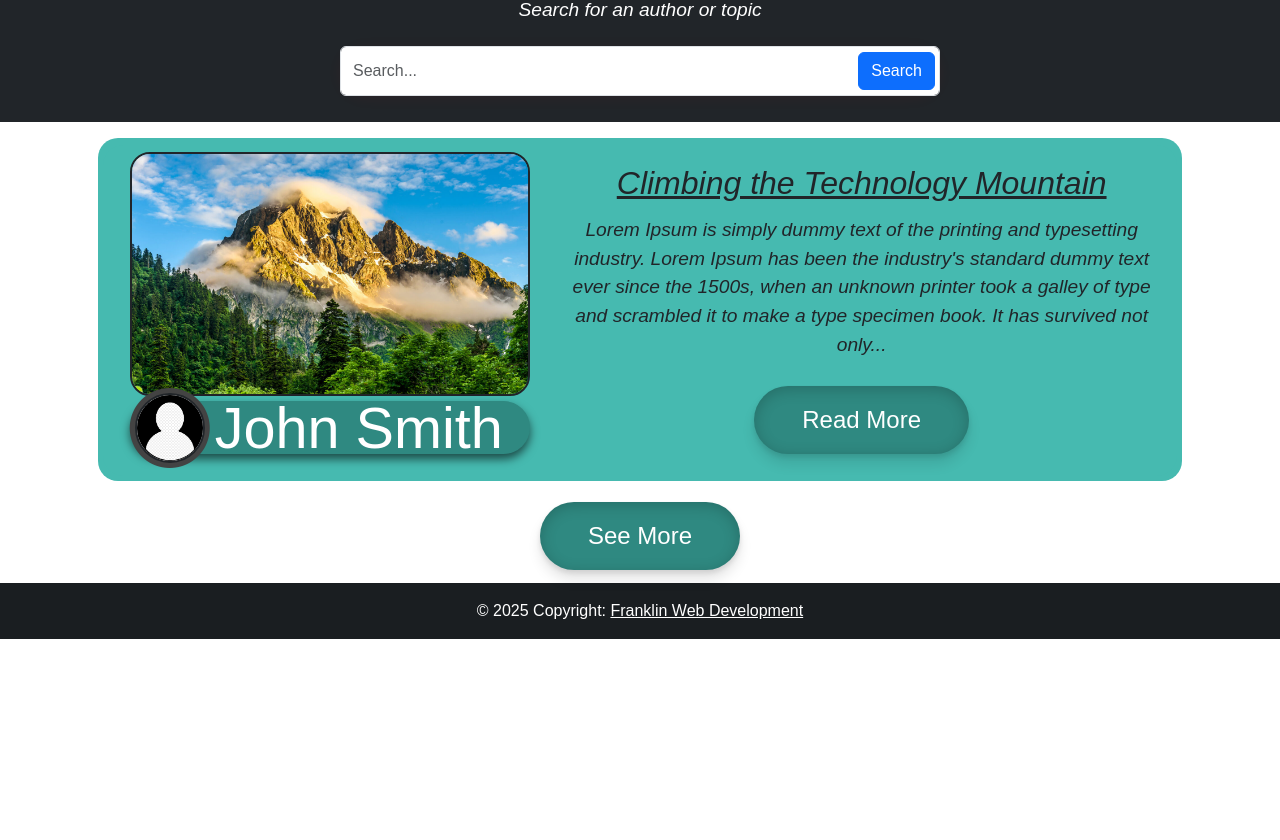
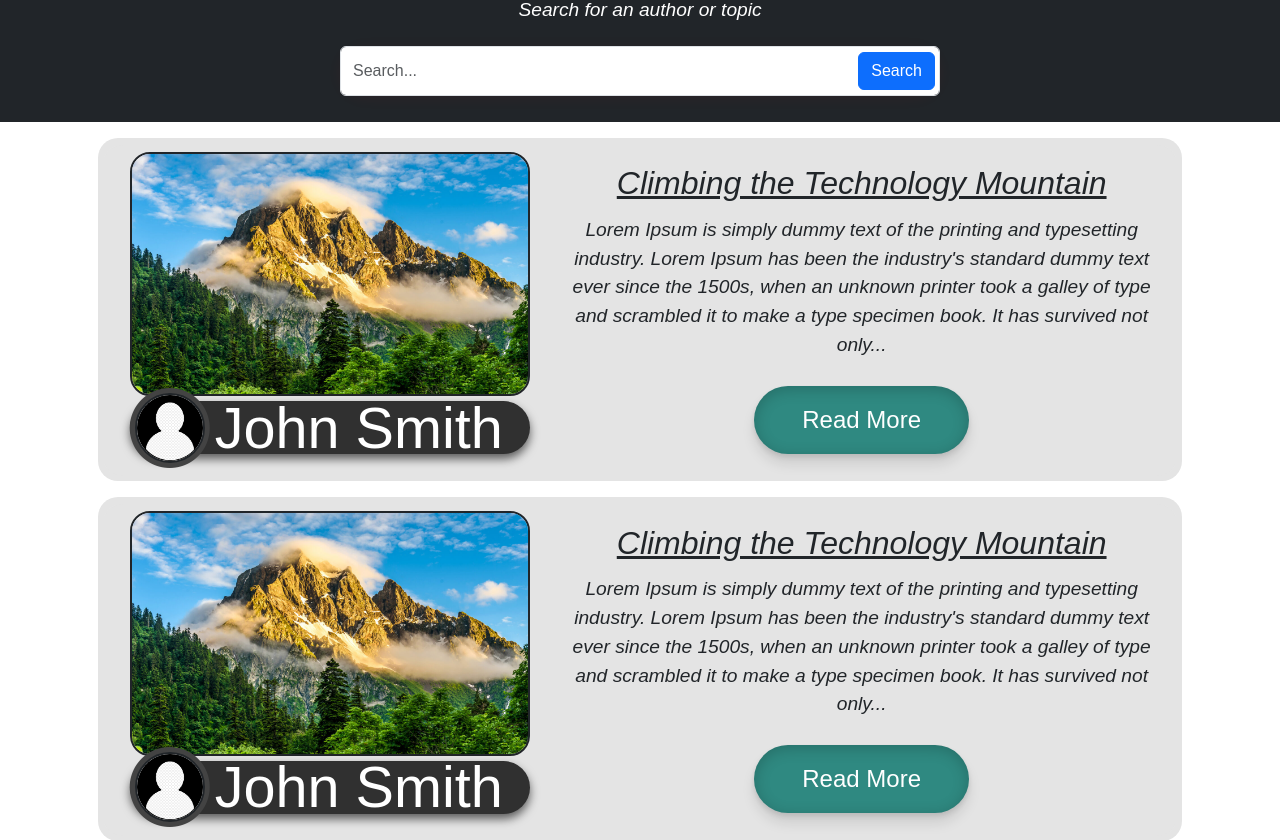
Before and after one commit to jacobbria/webdevelopment_blog_frontend, a Vue app: page / in a window 1280 px wide. Shown: the part 780-1620 px from the top of the page. Before the commit the page ends 1419 px from the top, so only its background shows below. Built offline with nearby package versions, Linux system fonts and the light colour scheme.

Commit message:
Updated card colors.

```diff
--- a/src/App.vue
+++ b/src/App.vue
@@ -14,6 +14,7 @@ import SeeMoreButton from './components/SeeMoreButton.vue'
 <BlogsPostedCard />
 <SearchBar />
 <BlogCard />
+<BlogCard />
 <SeeMoreButton />
 <TheFooter />
 </template>
--- a/src/components/BlogCard.vue
+++ b/src/components/BlogCard.vue
@@ -38,7 +38,7 @@
 
 .row {
     transition: transform 0.5s ease, box-shadow 0.3s ease;
-    background-color: rgb(70, 186, 176);
+    background-color: rgb(228, 228, 228);
     padding: 5px;
     padding-top: 7px;
     border-radius: 20px;
@@ -60,7 +60,7 @@ img {
 }
 /* User Icon under Picture */
 .user_Icon {
-    background-color: rgb(47, 137, 129);
+    background-color: rgb(48, 48, 48);
     margin-top: 5px;
     margin-bottom: 17px;
     width: 400px;
```
